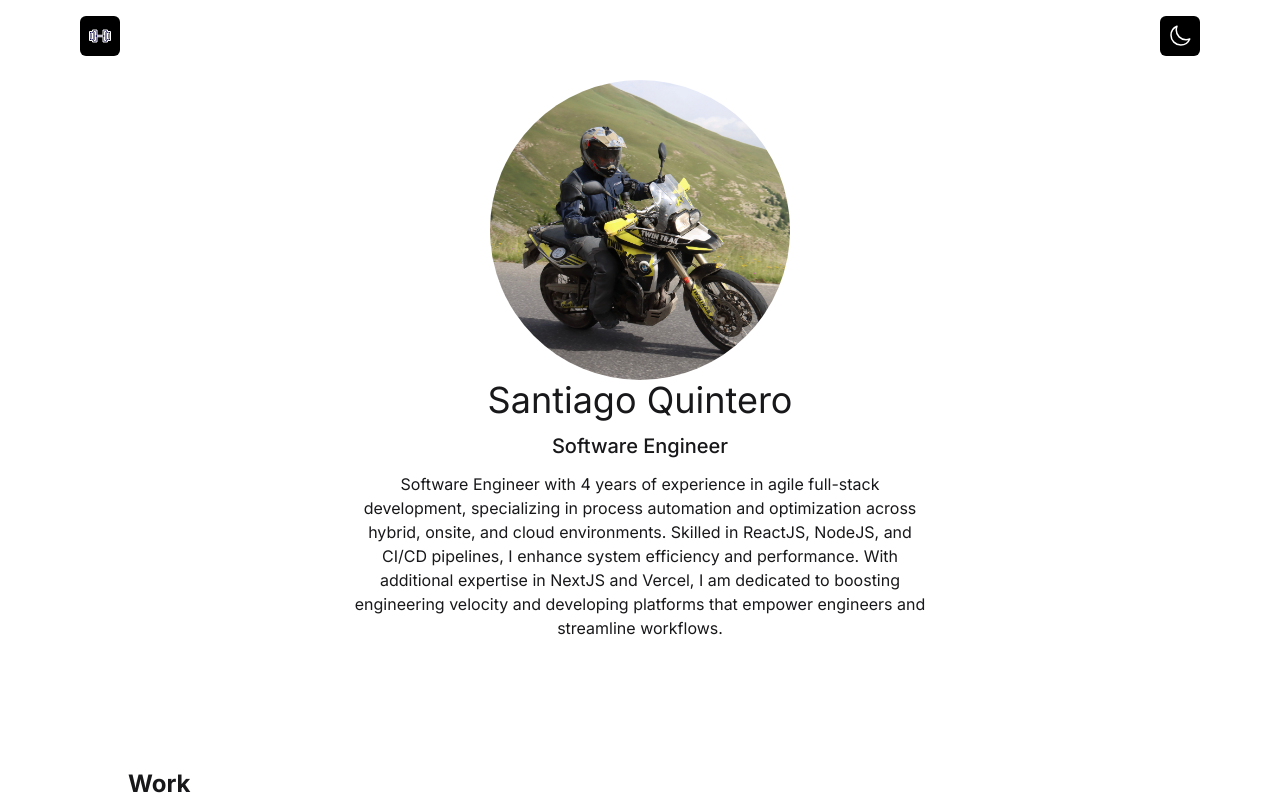
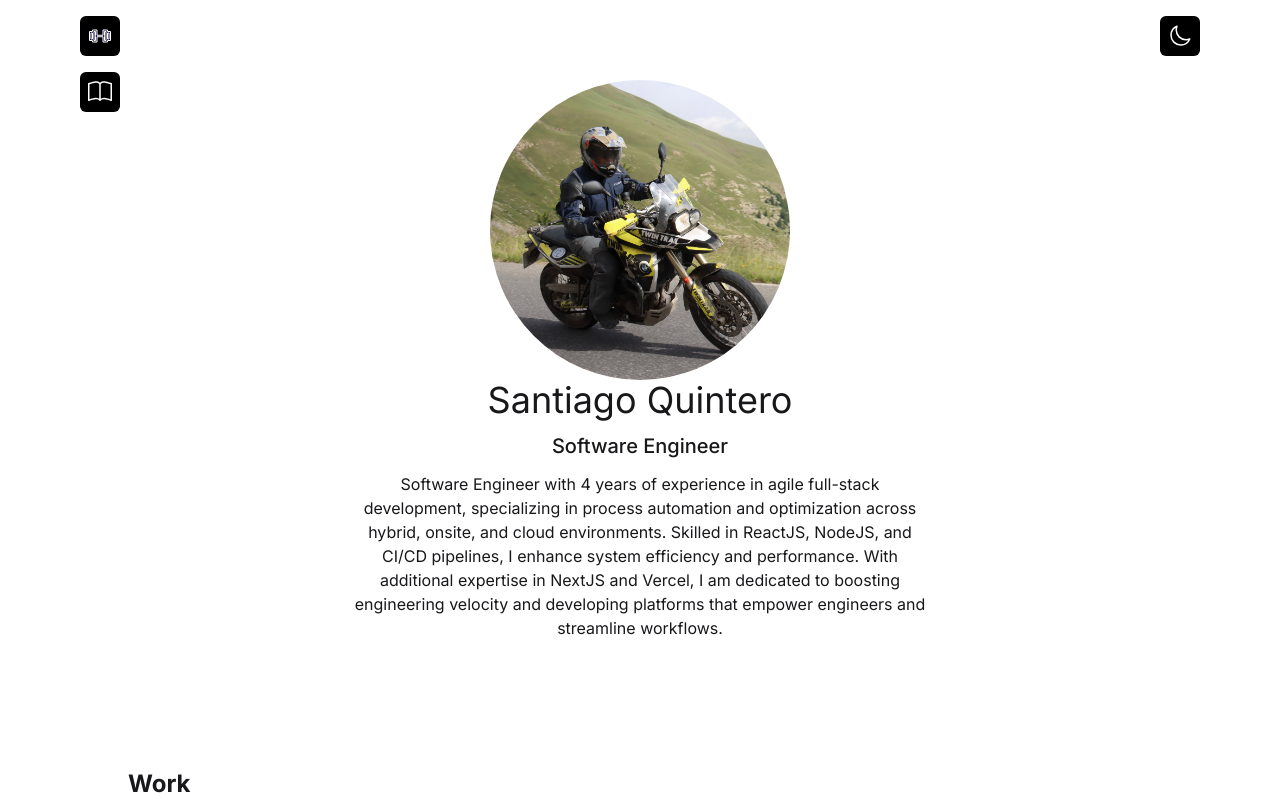
Before and after one commit to QuinteroSantiago/santiago-quintero-quiroga-portfolio, a React (Vite) app: page / in a window 1280 px wide. Shown: the top 798 px of the page. Built offline with nearby package versions, Linux system fonts and the light colour scheme; a web font is replaced by a local one.

Commit message:
chore: add reading list button, change bg for dark mode

```diff
--- a/src/components/Navigation.jsx
+++ b/src/components/Navigation.jsx
@@ -184,6 +184,19 @@
 	// 		<path d="M198.744 315.68C198.744 317.274 198.744 319.614 198.744 322.7" stroke="currentColor" strokeOpacity="0.9" strokeWidth="16" strokeLinecap="round" strokeLinejoin="round" />
 	// 	</svg>
 	// );
+const readingIcon = (
+	<svg
+		xmlns="http://www.w3.org/2000/svg"
+        className="w-6 h-6"
+		width="24"
+		height="24"
+		fill="currentColor"
+		class="bi bi-book"
+		viewBox="0 0 16 16">
+		<path d="M1 2.828c.885-.37 2.154-.769 3.388-.893 1.33-.134 2.458.063 3.112.752v9.746c-.935-.53-2.12-.603-3.213-.493-1.18.12-2.37.461-3.287.811zm7.5-.141c.654-.689 1.782-.886 3.112-.752 1.234.124 2.503.523 3.388.893v9.923c-.918-.35-2.107-.692-3.287-.81-1.094-.111-2.278-.039-3.213.492zM8 1.783C7.015.936 5.587.81 4.287.94c-1.514.153-3.042.672-3.994 1.105A.5.5 0 0 0 0 2.5v11a.5.5 0 0 0 .707.455c.882-.4 2.303-.881 3.68-1.02 1.409-.142 2.59.087 3.223.877a.5.5 0 0 0 .78 0c.633-.79 1.814-1.019 3.222-.877 1.378.139 2.8.62 3.681 1.02A.5.5 0 0 0 16 13.5v-11a.5.5 0 0 0-.293-.455c-.952-.433-2.48-.952-3.994-1.105C10.413.809 8.985.936 8 1.783"/>
+	</svg>
+);
+
 
 	return (
 		<div className="fixed top-4 z-10 flex justify-between items-start w-full px-4 sm:px-20">
@@ -214,6 +227,9 @@
 						{questionMark}
 					</button>
 				</Link> */}
+                {location.pathname !== '/reading' && (
+                    <Link to="/reading" aria-label="Go to Reading Page" className="p-1 sm:p-2 bg-black text-white dark:bg-yellow-500 dark:text-black text-lg rounded-md">{readingIcon}</Link>
+                )}
 			</div>
 			<button
 				aria-label="Switch theme button"
--- a/src/pages/ReadingList.jsx
+++ b/src/pages/ReadingList.jsx
@@ -59,7 +59,7 @@
     };
 
     return (
-        <div className="text-gray-800 dark:text-gray-200 font-sans min-h-screen bg-gray-50 dark:bg-gray-900 px-4">
+        <div className="text-gray-800 dark:text-gray-200 font-sans">
             <div className="max-w-5xl w-full mx-auto">
                 <div className="text-center py-12">
                     <h1 className="text-5xl font-light mb-6">Reading List</h1>
```
